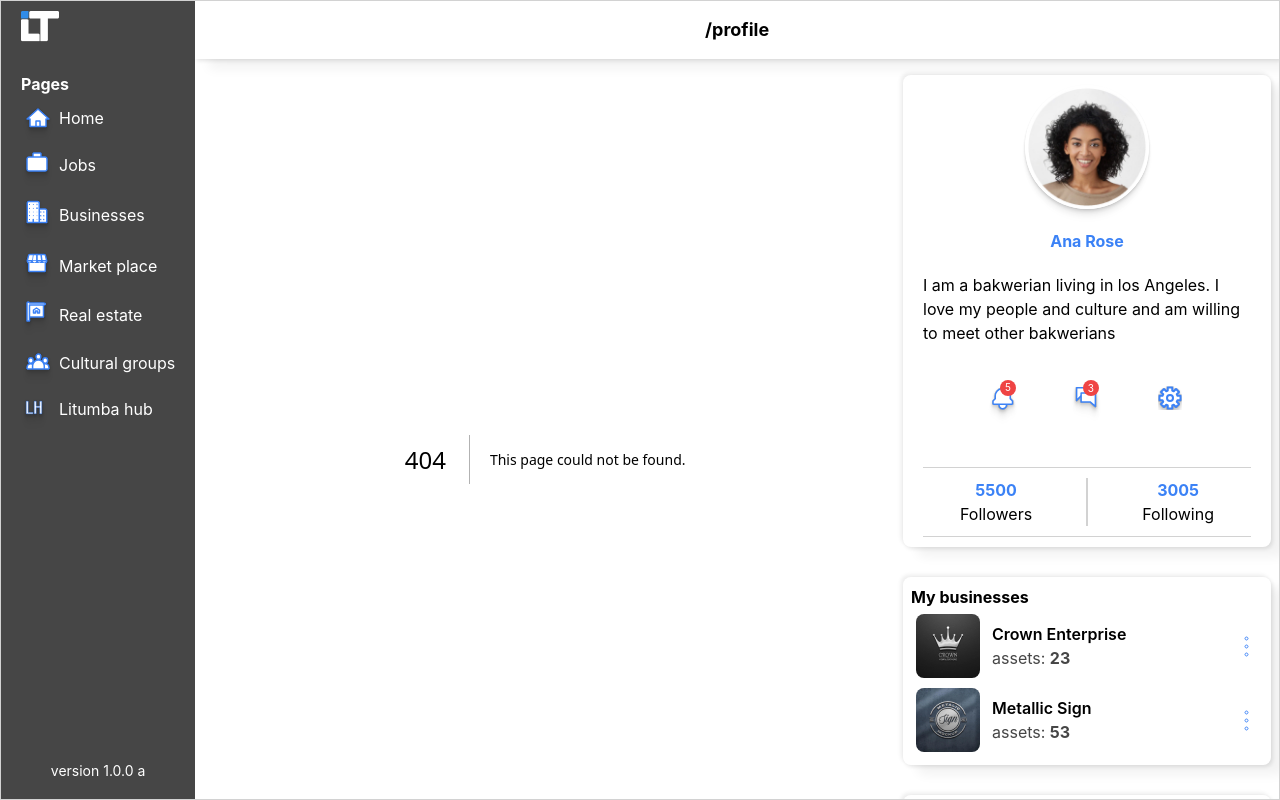
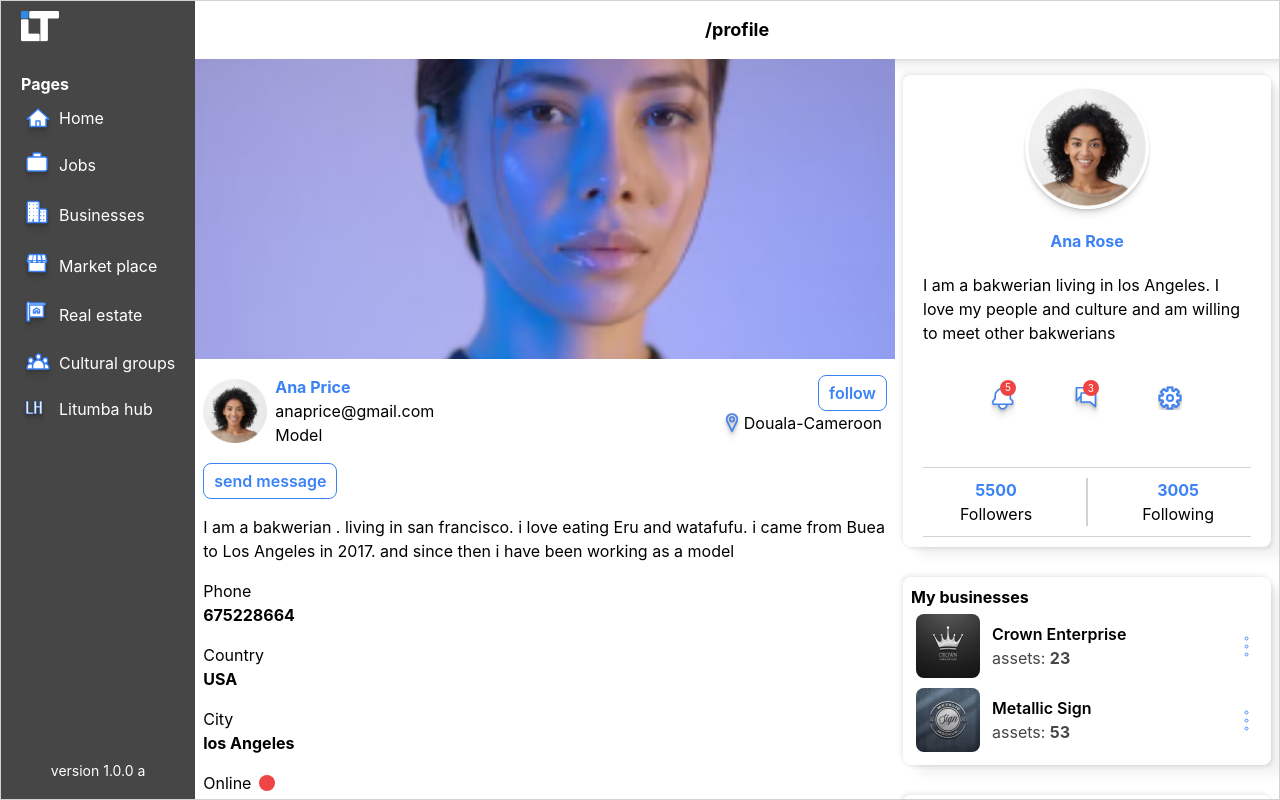
Before and after one commit to Mawittt/litumba_client, a Next.js app: page /profile in a window 1280 px wide. Before the commit this address had no page. Built offline with nearby package versions, Linux system fonts and the light colour scheme; what next-redux-wrapper would draw is missing.

Commit message:
implemented all entity details

```diff
--- a/pageUtils/useUserProfile.tsx
+++ b/pageUtils/useUserProfile.tsx
@@ -19,7 +19,7 @@ export default function useUserProfile(){
         phone : "675228664",
         country : "USA",
         city : "los Angeles",
-        available : true,
+        online : true,
         _id : 1
 
     }
--- a/pages/cultural_groups/[_id].tsx
+++ b/pages/cultural_groups/[_id].tsx
@@ -1,15 +1,41 @@
+import Image from "next/image"
+import { ContactIcon, LocationIcon } from "../../assets/icons"
+import Button from "../../components/Button/Button"
 import useCulturalGroup from "../../components/CulturalGroup/useCulturalGroup"
+import useCulturalGroupDetails from "../../pageUtils/useCulturalGroupDetails"
 
 
 
 
 
-export default function culturalGroupDetails(){
-    const {} = useCulturalGroup
+export default function culturalGroupDetails() {
+    const { details } = useCulturalGroupDetails()
 
     return (
-        <div>
-            this is the cultural groups details
+        <div >
+            <div className="w-full h-[300px] relative">
+                <Image src={details.cover} fill alt="cover image" className="object-cover"/>
+            </div>
+            <div className="flex flex-col gap-4 py-4 px-2">
+                <div className='flex justify-between w-full'>
+                    <div className="flex gap-2 items-center">
+                        <div><Image src={details.avatar} alt={"author avatar"} width={64} height={64} className={"h-[64px]"} /></div>
+                        <div >
+                            <h3 className="font-bold text-blue-500">{details.name}</h3>
+                            <div>{details.members}</div>
+                        </div>
+                    </div>
+                    <div><ContactIcon /></div>
+                </div>
+                <div>{details.description}</div>
+                <div className='flex translate-x-[-5px]'>
+                    <div className='h-[24px]'>
+                        <LocationIcon />
+                    </div>
+                    <div>{details.location}</div>
+                </div>
+                <Button label="back" full />
+            </div>
         </div>
     )
 }
--- /dev/null
+++ b/pages/profile/index.tsx
@@ -0,0 +1,96 @@
+import Image from "next/image"
+import { ContactIcon, LocationIcon } from "../../assets/icons"
+import Business from "../../components/Business/Business"
+import Button from "../../components/Button/Button"
+import Job from "../../components/Job/Job"
+import Product from "../../components/Product/Product"
+import useUserProfile from "../../pageUtils/useUserProfile"
+import { cn } from "../../utils/fn"
+
+
+
+
+
+export default function Profile() {
+
+    const { details , businesses , products , jobs} = useUserProfile()
+
+    return (
+        <div >
+            <div className="w-full h-[300px] relative">
+                <Image src={details.cover} fill alt="cover image" className="object-cover" />
+            </div>
+            <div className="flex flex-col gap-4 py-4 px-2 pb-6">
+                <div className='flex justify-between w-full'>
+                    <div className="flex gap-2 items-center">
+                        <div><Image src={details.avatar} alt={"author avatar"} width={64} height={64} className={"h-[64px]"} /></div>
+                        <div >
+                            <h3 className="font-bold text-blue-500">{details.name}</h3>
+                            <div>{details.email}</div>
+                            <div>{details.profession}</div>
+                        </div>
+                    </div>
+                    <div className="flex flex-col h-full justify-between items-end">
+                        <Button label="follow" />
+                        <div className='flex translate-x-[-5px]'>
+                            <div className='h-[24px]'>
+                                <LocationIcon />
+                            </div>
+                            <div>{details.location}</div>
+                        </div>
+                    </div>
+                </div>
+                <div>
+                    <Button label="send message" />
+                </div>
+                <div>{details.description}</div>
+                <div className="flex flex-col gap-4">
+                    <div>
+                        <div>Phone</div>
+                        <div className="font-bold">{details.phone}</div>
+                    </div>
+                    <div>
+                        <div>Country</div>
+                        <div className="font-bold">{details.country}</div>
+                    </div>
+                    <div>
+                        <div>City</div>
+                        <div className="font-bold">{details.city}</div>
+                    </div>
+                    <div className="flex items-center gap-2">
+                        <div>
+                            Online
+                        </div>
+                        <div className={
+                            cn(
+                                "w-4 h-4 rounded-full bg-red-500",
+                                details.online
+                                    ? "bg-green-500" : "bg-red-500"
+                            )
+                        }></div>
+                    </div>
+                </div>
+                <div>
+                    <h2 className="font-bold text-2xl">Businesses</h2>
+                    <div>
+                        {businesses.map(business=><Business key={business._id} {...business} />)}
+                    </div>
+                </div>
+                <div className="flex flex-col gap-4">
+                    <h2 className="font-bold text-2xl">Products</h2>
+                    <div className="flex flex-col gap-4">
+                        {products.map(product=><Product key={product._id} {...product} />)}
+                    </div>
+                </div>
+                <div className="flex flex-col gap-4">
+                    <h2 className="font-bold text-2xl">Jobs</h2>
+                    <div className="flex flex-col gap-4">
+                        {jobs.map(job=><Job key={job._id} {...job} />)}
+                    </div>
+                </div>
+                <Button label="Go back" />
+
+            </div>
+        </div>
+    )
+}
--- a/types/types.ts
+++ b/types/types.ts
@@ -203,7 +203,7 @@ export interface UserProfileProps{
     phone : string,
     country : string,
     city : string,
-    available : boolean,
+    online : boolean,
     _id : any
 }
 
```
Also changed, not shown: pageUtils/useJobCreation.tsx (added).
